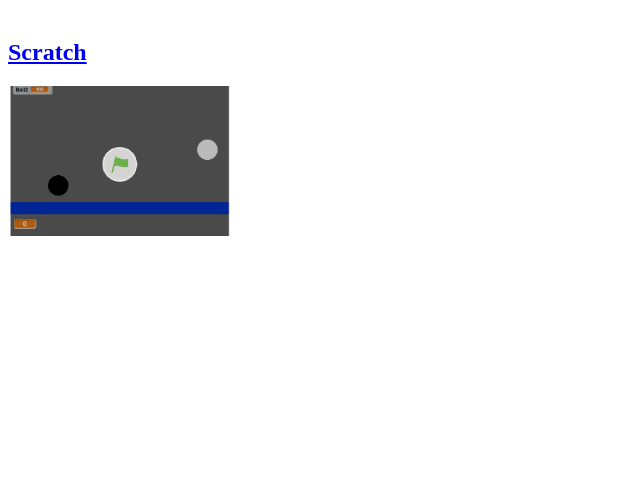
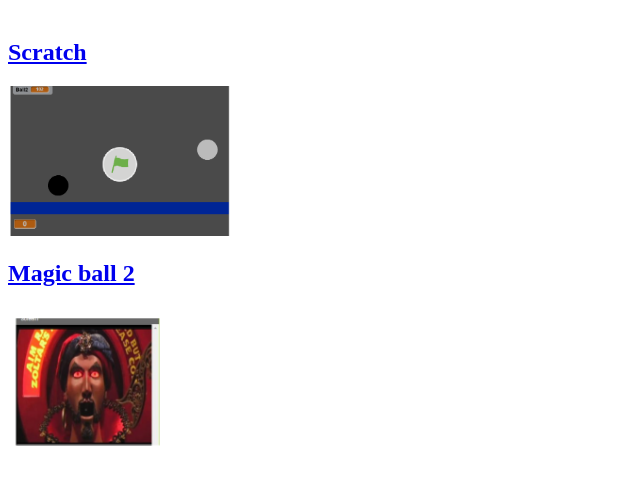
Before and after one commit to dca727/dca727.github.io, a plain HTML site: page my_website/portfolio.html in a window 1280 px wide. Shown: the part 105-590 px from the top of the page, without its empty margins (0-640 px from the left). Drawn offline with Linux system fonts and the light colour scheme.

Commit message:
appinventor

```diff
--- a/my_website/portfolio.html
+++ b/my_website/portfolio.html
@@ -12,5 +12,8 @@
     <p><a href="https://scratch.mit.edu/projects/177892183/#editor" target="_blank"><h2>Scratch</h2></p>
     <p><a href="https://scratch.mit.edu/projects/177892183/#editor" target="_blank">
     	 <img src="/my_website/images/Screenshot (1).png" height="150"></a></p>
+     <p><a href="Matthew_DonnieRemix.aia" target="_blank"><h2>Magic ball 2</h2></p>
+    <p><a href="Matthew_DonnieRemix.aia" target="_blank">
+    	 <img src="/my_website/images/Untitled.png" height="150"></a></p>
 	  </body>
 	</html>
```
Also changed, not shown: my_website/images/Untitled.png (added), 1 other file.
